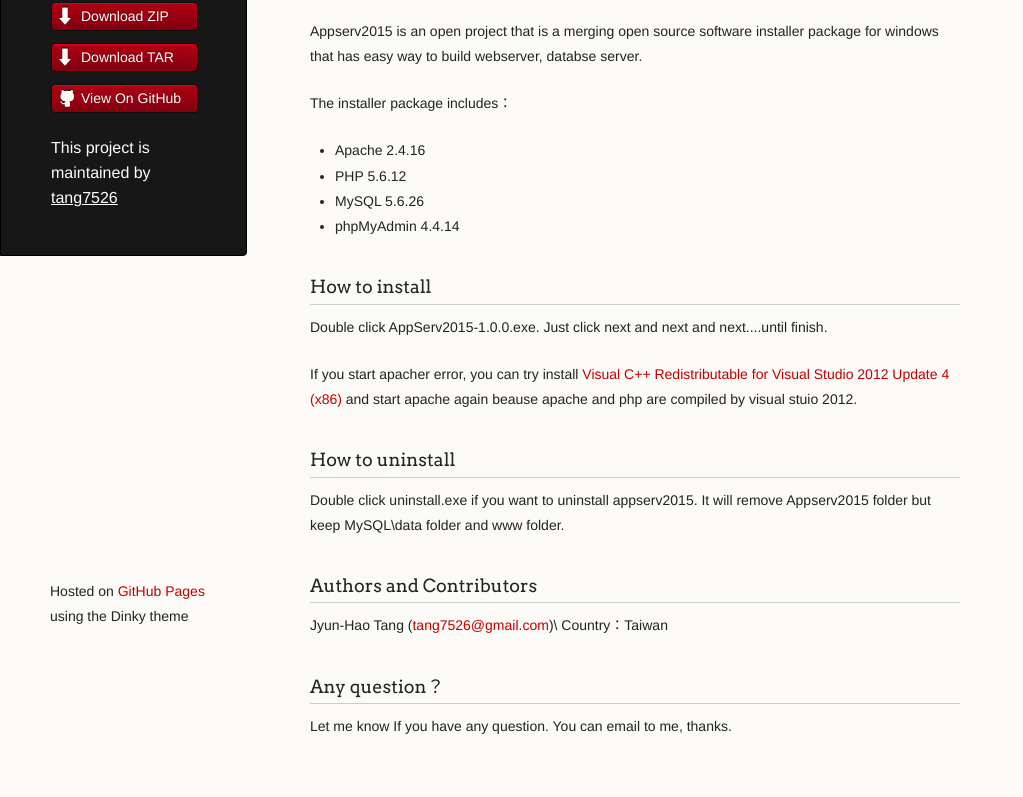
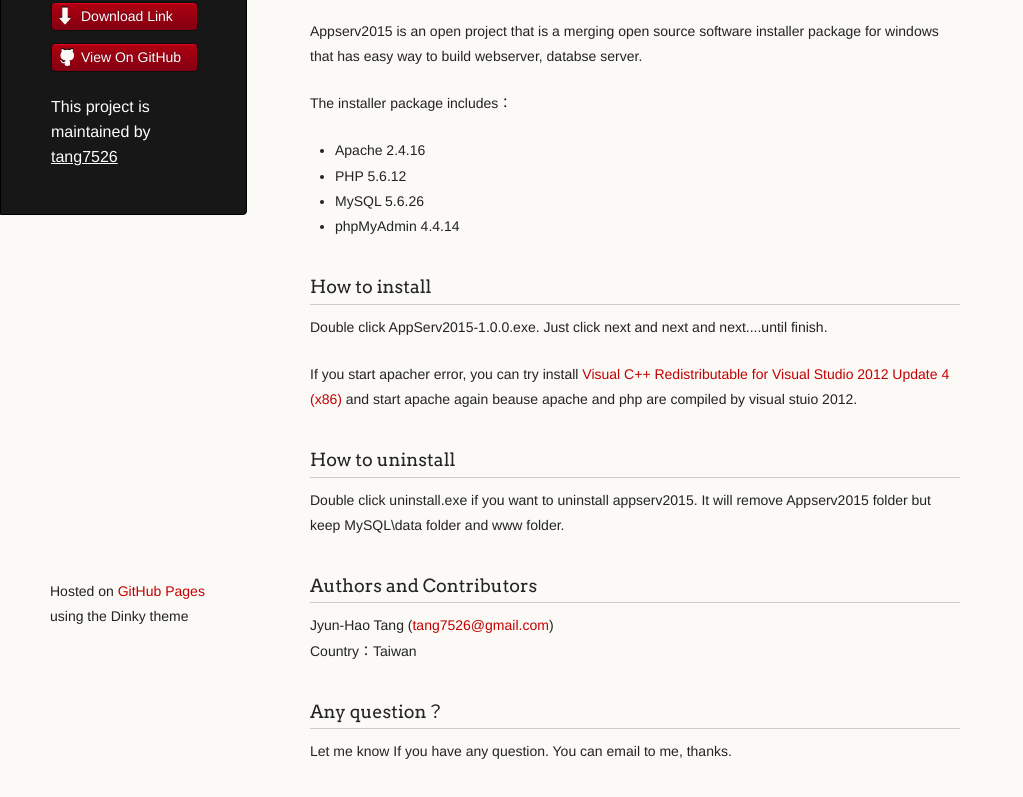
Before and after one commit to tang7526/AppServ, a plain HTML site: page index.html in a window 1280 px wide. Shown: the part 139-936 px from the top of the page, without its empty margins (0-1023 px from the left). Drawn offline with Linux system fonts and the light colour scheme.

Commit message:
edit content of index.html

```diff
--- a/index.html
+++ b/index.html
@@ -20,8 +20,7 @@
         <p class="header"></p>
 
         <ul>
-          <li class="download"><a class="buttons" href="https://github.com/tang7526/AppServ/zipball/master">Download ZIP</a></li>
-          <li class="download"><a class="buttons" href="https://github.com/tang7526/AppServ/tarball/master">Download TAR</a></li>
+          <li class="download"><a class="buttons" href="https://sourceforge.net/projects/appserv2015/files/latest/download" target="_blank">Download Link</a></li>
           <li><a class="buttons github" href="https://github.com/tang7526/AppServ">View On GitHub</a></li>
         </ul>
 
@@ -61,8 +60,8 @@
 <h3>
 <a id="authors-and-contributors" class="anchor" href="#authors-and-contributors" aria-hidden="true"><span class="octicon octicon-link"></span></a>Authors and Contributors</h3>
 
-<p>Jyun-Hao Tang (<a href="mailto:tang7526@gmail.com">tang7526@gmail.com</a>)\
-Country：Taiwan</p>
+<p>Jyun-Hao Tang (<a href="mailto:tang7526@gmail.com">tang7526@gmail.com</a>)
+<br/>Country：Taiwan</p>
 
 <h3>
 <a id="any-question" class="anchor" href="#any-question" aria-hidden="true"><span class="octicon octicon-link"></span></a>Any question？</h3>
```
